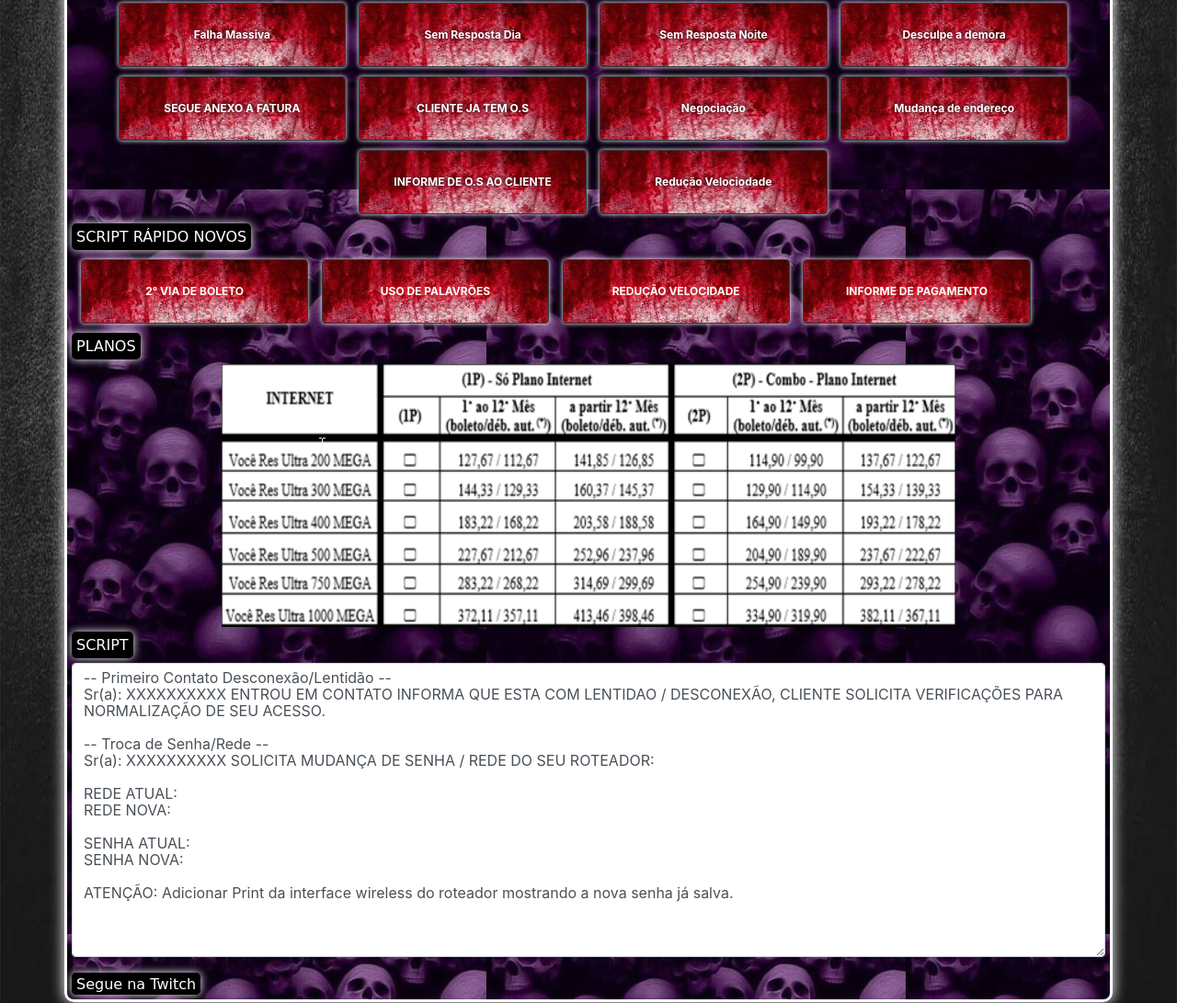
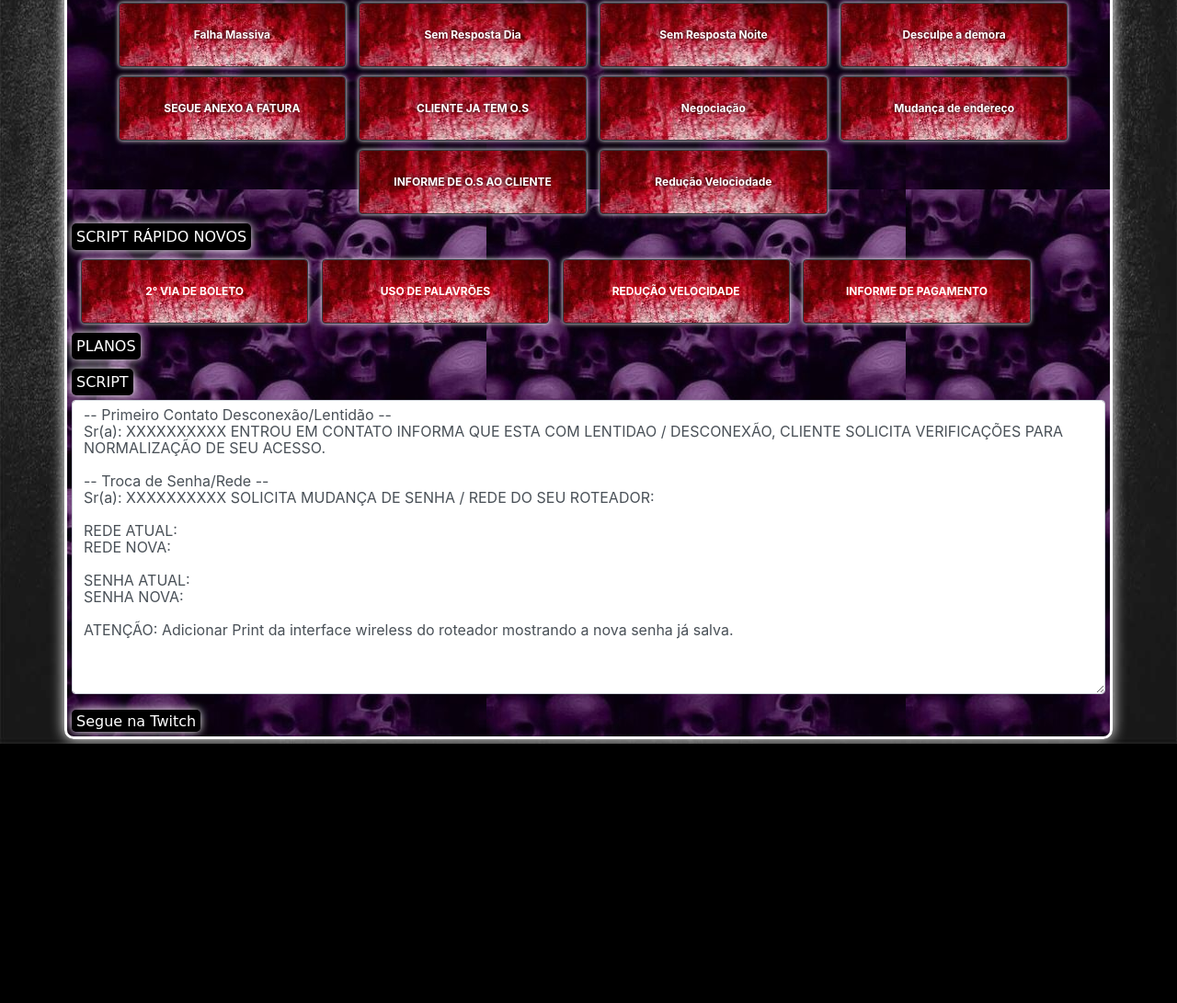
Before and after one commit to christianbarbosa/ScriptOn, a plain HTML site: page Christian/demo/meg.html in a window 1280 px wide. Shown: the part 612-1703 px from the top of the page at 92% size. After the commit the page ends 1421 px from the top, so only its background shows below. Drawn offline with nearby package versions, Linux system fonts and the light colour scheme.

Commit message:
versão nova 21072022

```diff
--- a/Christian/demo/meg.html
+++ b/Christian/demo/meg.html
@@ -199,14 +199,6 @@ Agora, solicitamos apenas que aguarde a baixa bancária que dura no máximo até
     });
     </script>
 
-<div class="planos" align="center">
-  <div class="zoom">
-	<img src="img/planos2.png" class="img-responsive">
-	<div class="text-item">
-	</div>
-</div>
-</div>
-
  <div class="form-group">
     <label for="exampleFormControlTextarea1">SCRIPT</label>
     <textarea class="form-control" id="exampleFormControlTextarea1" rows="17,5">
```
Also changed, not shown: Christian/demo/ScriptOn.html (+2 -2 lines).
